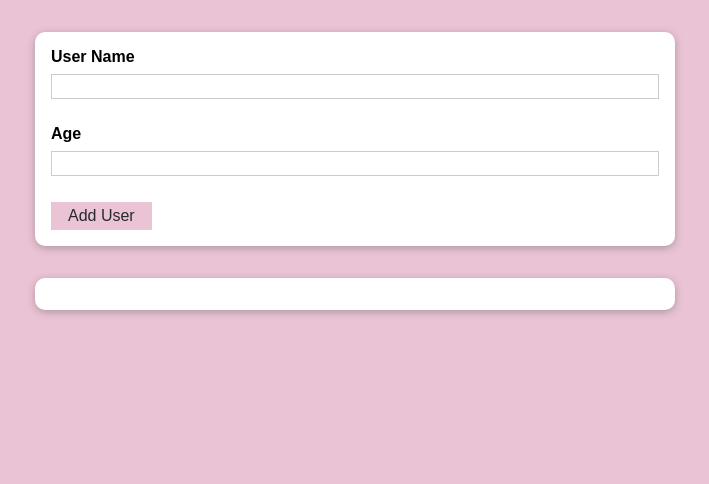
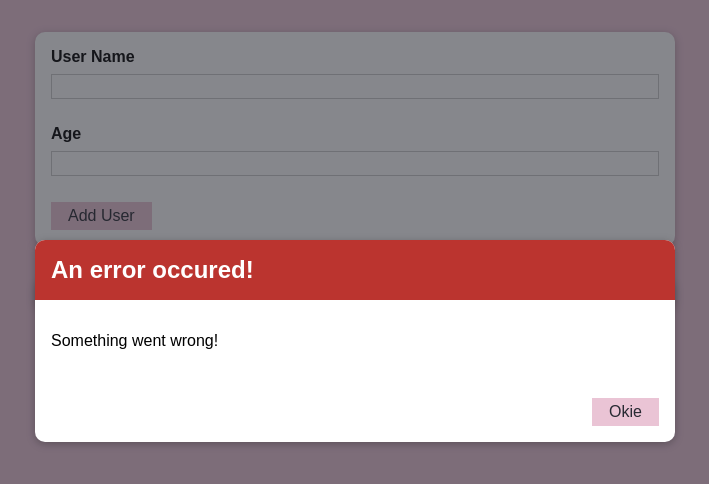
Before and after one commit to yuchi0307/react-form-, a React (Create React App) app: page / in a window 1280 px wide. Shown: the top 484 px of the page, without its empty margins (285-994 px from the left). Built offline with nearby package versions, Linux system fonts and the light colour scheme.

Commit message:
error modal component

```diff
--- /dev/null
+++ b/src/components/UI/ErrorModal.js
@@ -0,0 +1,24 @@
+import Card from "./Card";
+import Button from "./Button";
+import styles from "./ErrorModal.module.css";
+
+const ErrorModule = (props) => {
+  return (
+    <div>
+      <div className={styles.backdrop} />
+      <Card className={styles.modal}>
+        <header className={styles.header}>
+          <h2>{props.title}</h2>
+        </header>
+        <div className={styles.content}>
+          <p>{props.message}</p>
+        </div>
+        <footer className={styles.actions}>
+          <Button>Okie</Button>
+        </footer>
+      </Card>
+    </div>
+  );
+};
+
+export default ErrorModule;
--- a/src/components/UI/ErrorModal.module.css
+++ b/src/components/UI/ErrorModal.module.css
@@ -5,7 +5,7 @@
     width: 100%;
     height: 100vh;
     z-index: 10;
-    background: rgba(0, 0, 0, 0.75);
+    background: #2729328e ;
   }
 
   .modal {
@@ -18,7 +18,7 @@
   }
 
   .header {
-    background: #4f005f;
+    background: #BB342F;
     padding: 1rem;
   }
 
--- a/src/components/Users/AddUsers.js
+++ b/src/components/Users/AddUsers.js
@@ -3,6 +3,7 @@ import styles from "./AddUsers.module.css";
 
 import Card from "../UI/Card";
 import Button from "../UI/Button";
+import ErrorModal from "../UI/ErrorModal";
 
 const AddUsers = (props) => {
   const [enteredName, setEnteredName] = useState("");
@@ -41,6 +42,8 @@ const AddUsers = (props) => {
 
 
   return (
+    <div>
+    <ErrorModal title="An error occured!" message="Something went wrong!" />
     <Card className={styles.input}>
         {/* 這邊的className是由Card組件prop而來的
         因為Card 是我們客製化的組件，不如普通html會有className等屬性在react中讀得懂css應用，
@@ -55,6 +58,7 @@ const AddUsers = (props) => {
         <Button type="submit">Add User</Button>
       </form>
     </Card>
+    </div>
   );
 };
 
```
